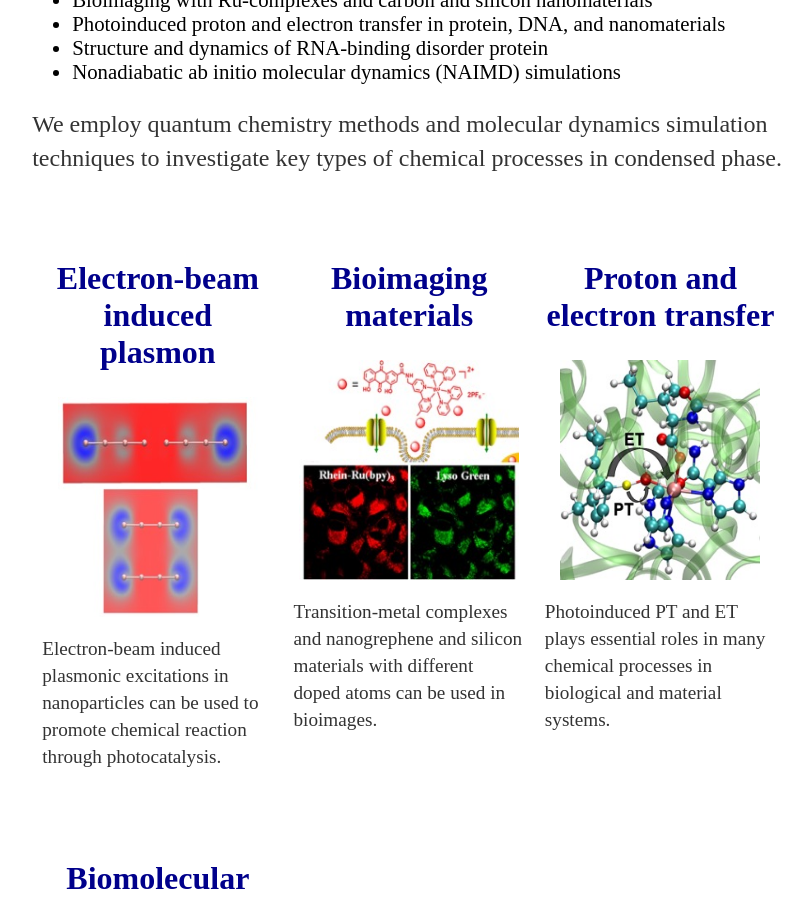
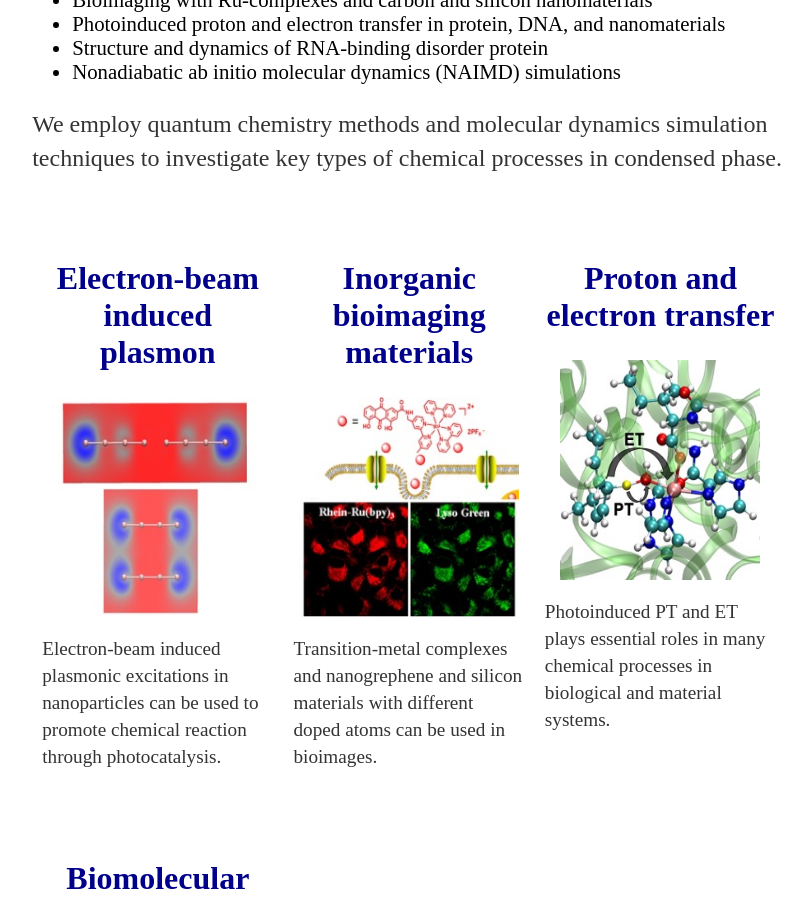
Before and after one commit to comchemyu/und.research.github.io, a Jekyll site: the page built from index.html, in a window 1280 px wide and 900 px high, scrolled down 371 px. Shown: the whole window, without its empty margins (227-1039 px from the left). Built offline with Jekyll 4.4.1, drawn with Linux system fonts in a browser that asks for light colours.

Commit message:
Update index.html

```diff
--- a/index.html
+++ b/index.html
@@ -64,7 +64,7 @@
 	  	<p style="text-align:left; font-size:120%;"}>Electron-beam induced plasmonic excitations in nanoparticles can be used to promote chemical reaction through photocatalysis.</p>
 	</div>
 	<div class="column">
-		<a href="/und.research.github.io/publications/bio imaging" style="color:darkblue;"><h2 style="text-align:center; font-size:200%;">Bioimaging materials</h2></a>
+		<a href="/und.research.github.io/publications/bio imaging" style="color:darkblue;"><h2 style="text-align:center; font-size:200%;">Inorganic bioimaging materials</h2></a>
 		<a href="/und.research.github.io/publications/bio imaging"><img src="/und.research.github.io/bioimage_new.jpg" width="220" height="220"></a>
 		<p style="text-align:left; font-size:120%;"}>Transition-metal complexes and nanogrephene and silicon materials with different doped atoms can be used in bioimages.</p>
 	</div>
```
